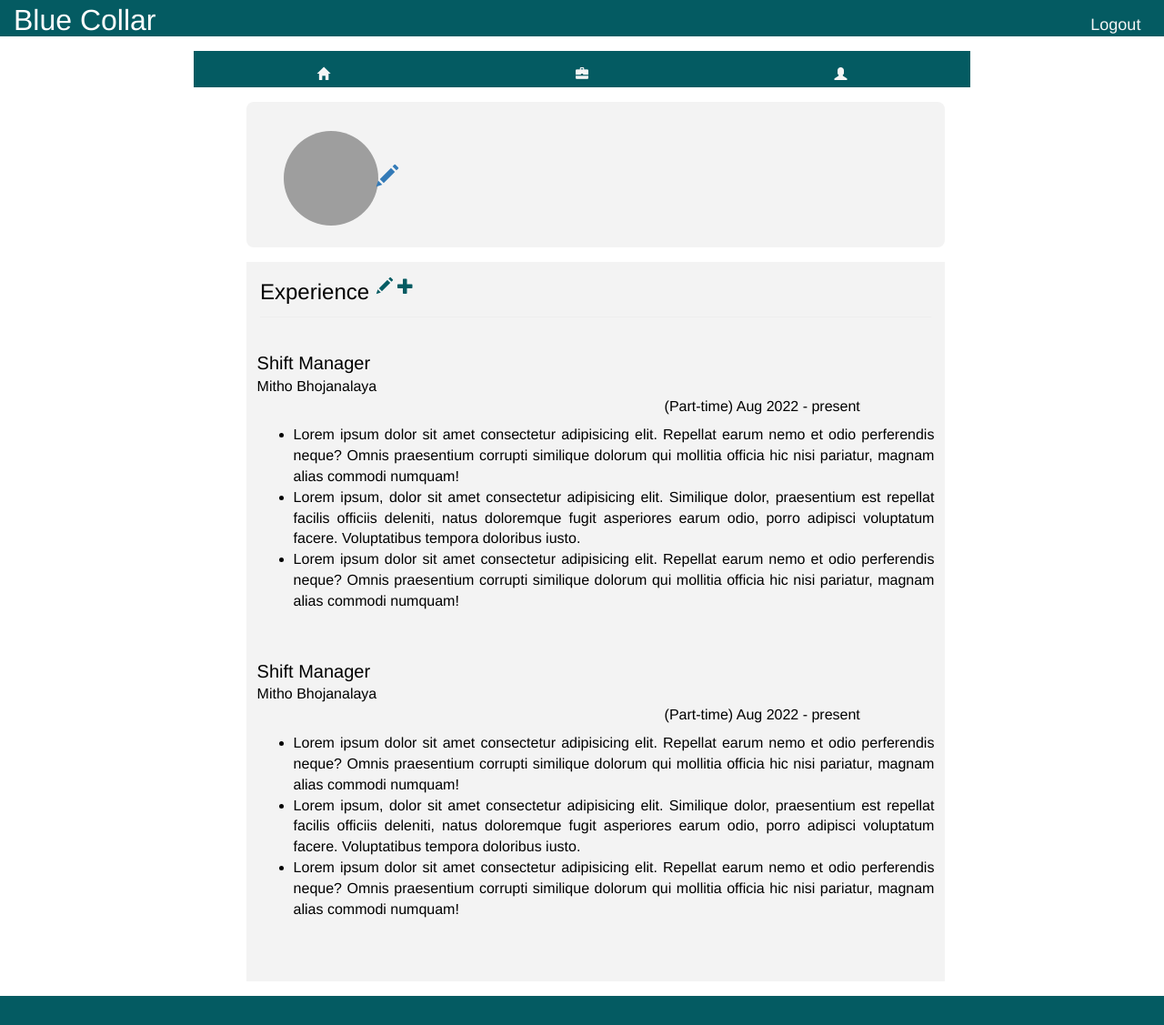
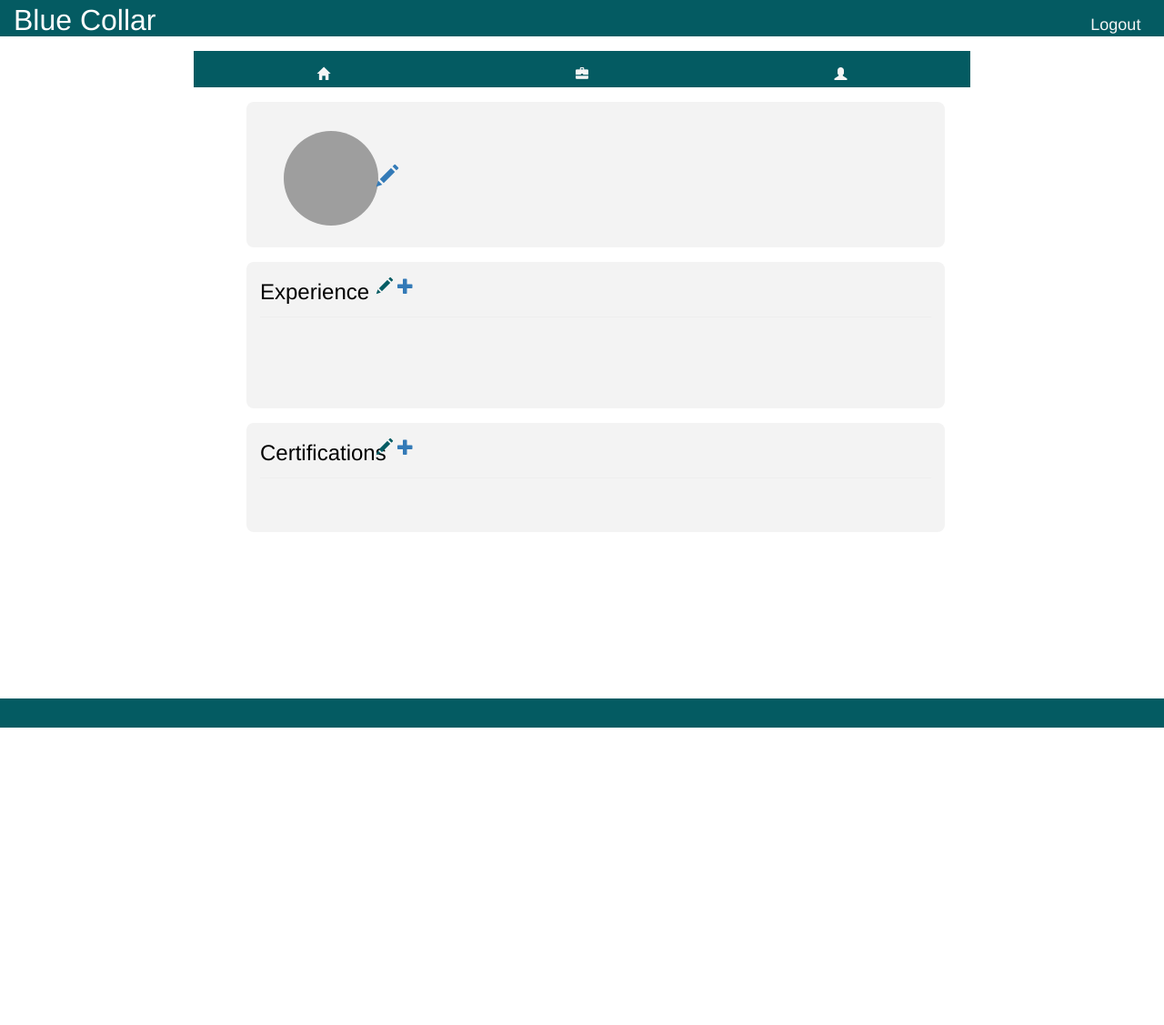
Before and after one commit to NIrajan-15/Blue-Collar, a Django app: page /profile/ in a window 1280 px wide; the page is wider, and only the part inside the window is pictured. Shown: that part at 91% size. After the commit the page ends 800 px from the top of that part, so only its background shows below. Run offline with Django 4.2, Linux system fonts and the light colour scheme; a user stored in the database is signed in; data comes from the database, SQL or seed files in the repository; some libraries are stand-ins or nearby versions; grey boxes are pictures that could not be loaded.

Commit message:
Feat: User Profile Page creation feature

```diff
--- a/App/Job/admin.py
+++ b/App/Job/admin.py
@@ -7,3 +7,4 @@ admin.site.register(Job)
 admin.site.register(UserProfile)
 admin.site.register(Experience)
 admin.site.register(Post)
+admin.site.register(Certifications)
--- a/App/Job/filters.py
+++ b/App/Job/filters.py
@@ -7,9 +7,9 @@ from .models import *
 
 class JobsFilter(django_filters.FilterSet):
     note = CharFilter(field_name='title',lookup_expr='icontains')
-    note1 = CharFilter(field_name='city',lookup_expr='icontains')
-    note2 = CharFilter(field_name='state',lookup_expr='icontains')
-    note3 = CharFilter(field_name='type',lookup_expr='icontains')
+    note = CharFilter(field_name='city',lookup_expr='icontains')
+    note = CharFilter(field_name='state',lookup_expr='icontains')
+    note = CharFilter(field_name='type',lookup_expr='icontains')
 
     class Meta:
         model = Job
--- a/App/Job/helper.py
+++ b/App/Job/helper.py
@@ -25,7 +25,7 @@ def search_jobs(request):
     jobfilter.city = request.POST.get('city')
     jobfilter.type = request.POST.get('type')
     jobs = jobfilter.qs
-    mainjob = jobs[0]
+    mainjob = jobs[:1]
     context={
 
     'jobs':jobs,
--- a/App/Job/templates/Job/base.html
+++ b/App/Job/templates/Job/base.html
@@ -139,6 +139,14 @@
             margin-top: 0.2vh;
         }
 
+        @media screen and (max-width:420px)
+    {
+        .top,.searchand{
+            margin-left: -4vw;
+            width: 100vw;
+        }
+    }
+
     </style>
 
 </head>
--- a/App/Job/templates/Job/profile.html
+++ b/App/Job/templates/Job/profile.html
@@ -59,20 +59,23 @@
         margin-top: 2vh;
     }
 
-    .experience_container{
+    .experience_container,.certification_container{
         background-color: #f3f3f3;
-        min-height: 20vh;
+        min-height: 15vh;
         margin-top: 2vh;
         margin-bottom: 2vh;
+        border-radius: 1vh;
     }
+
 
     .experience_header{
         height: 5vh;
+
     }
 
     .experience_content{
-        min-height: 15vh;
-        padding: 2vh;
+        min-height: 10vh;
+        padding-left: 1vh;
 
     }
 
@@ -83,10 +86,9 @@
     }
 
     .each_experience{
-        min-height: 20vh;
+        min-height: 10vh;
         background-color: #ffffff00;
         padding-left: 2vw;
-
     }
 
     .job_title{
@@ -109,8 +111,20 @@
         font-size: 2vh;
         text-align: justify;
         padding-right: 2vw;
+
     }
 
+    .each_certification{
+        min-height: 5vh;
+        padding-left: 1vw;
+        margin-bottom: 1vh;
+        padding-left: 5vw;
+    }
+
+    .certification_link{
+        width: 50vw;
+
+    }
 
 </style>
 
@@ -126,6 +140,7 @@
             <h3><a href="{% url 'updateprofile' profile.id %}"><span class="glyphicon glyphicon-pencil"></span></a></h3>
         </div>
     </div>
+
     <div class="row experience_container">
         <div class="col">
             <div class="row experience_header">
@@ -134,54 +149,70 @@
                 </div>
 
                 <div class="col-8 editexp">
-                    <span class="glyphicon glyphicon-pencil"> </span> <span class="glyphicon glyphicon-plus"></span>
+                    <span class="glyphicon glyphicon-pencil"> </span> <a href="{% url 'addExp' %}"><span class="glyphicon glyphicon-plus"></span></a>
                 </div>
             </div>
 
             <hr>
 
             <div class="row experience_content">
+                {% for experience in experiences %}
                 <div class="row each_experience">
 
-                        <div class="row job_title"> Shift Manager </div>
+                        <div class="row job_title"> {{experience.job_title}} </div>
 
                         <div class="row employer">
-                            <div class="employer_name"> Mitho Bhojanalaya    </div>
-                            <div class="work_date">  (Part-time)  Aug 2022 - present </div>
+                            <div class="employer_name"> {{experience.employer}}   </div>
+                            <div class="work_date">  {{experience.type}}  {{experience.start_date}} - {{experience.end_date}} </div>
                         </div>
 
                         <div class="row experience_description">
-                            <ul>
-                                <li> Lorem ipsum dolor sit amet consectetur adipisicing elit. Repellat earum nemo et odio perferendis neque? Omnis praesentium corrupti similique dolorum qui mollitia officia hic nisi pariatur, magnam alias commodi numquam! </li>
-                                <li> Lorem ipsum, dolor sit amet consectetur adipisicing elit. Similique dolor, praesentium est repellat facilis officiis deleniti, natus doloremque fugit asperiores earum odio, porro adipisci voluptatum facere. Voluptatibus tempora doloribus iusto.</li>
-                                <li> Lorem ipsum dolor sit amet consectetur adipisicing elit. Repellat earum nemo et odio perferendis neque? Omnis praesentium corrupti similique dolorum qui mollitia officia hic nisi pariatur, magnam alias commodi numquam! </li>
-                            </ul>
+                          {{experience.job_description|safe}}
                         </div>
+
                 </div>
-                <hr>
-                <div class="row each_experience">
+            <hr>
+            {% endfor %}
+            </div>
+        </div>
+        </div>
 
-                    <div class="row job_title"> Shift Manager </div>
-                    <div class="row employer">
-                        <div class="employer_name"> Mitho Bhojanalaya    </div>
-                        <div class="work_date">  (Part-time)  Aug 2022 - present </div>
+            <div class="row certification_container">
+                <div class="col">
+                    <div class="row experience_header">
+                        <div class="col-2">
+                            <h3> Certifications</h3>
+                        </div>
+
+                        <div class="col-8 editexp">
+                            <span class="glyphicon glyphicon-pencil"> </span> <a href="{% url 'addCertification' %}"><span class="glyphicon glyphicon-plus"></span></a>
+                        </div>
+
                     </div>
-                    <div class="row experience_description">
-                        <ul>
-                            <li> Lorem ipsum dolor sit amet consectetur adipisicing elit. Repellat earum nemo et odio perferendis neque? Omnis praesentium corrupti similique dolorum qui mollitia officia hic nisi pariatur, magnam alias commodi numquam! </li>
-                            <li> Lorem ipsum, dolor sit amet consectetur adipisicing elit. Similique dolor, praesentium est repellat facilis officiis deleniti, natus doloremque fugit asperiores earum odio, porro adipisci voluptatum facere. Voluptatibus tempora doloribus iusto.</li>
-                            <li> Lorem ipsum dolor sit amet consectetur adipisicing elit. Repellat earum nemo et odio perferendis neque? Omnis praesentium corrupti similique dolorum qui mollitia officia hic nisi pariatur, magnam alias commodi numquam! </li>
-                        </ul>
+                    <hr>
+                    {% for certificate in certificates %}
+                    <div class="row each_certification">
+                    <div class="col">
+                        <div class="row">
+                            <a><button class="btn btn-primary certification_link"> {{certificate.certification_name}}  </button></a>
+                        </div>
+                        <div class="row">
+                            <span>Issued by: {{certificate.issued_by}}</span>
+                        </div>
                     </div>
 
+                    </div>
+                    <hr>
+                    {% endfor %}
+
+
                 </div>
-                <hr>
+
             </div>
 
-        </div>
     </div>
 
-    <div>
+
 
     </div>
 
--- a/App/Job/templates/Job/update_profile.html
+++ b/App/Job/templates/Job/update_profile.html
@@ -1,5 +1,8 @@
 {% extends 'Job/base.html' %}
 {% load crispy_forms_tags %}
+
+{% block searchbar %}{% endblock %}
+
 {% block content %}
 
 <style>
@@ -33,7 +36,7 @@
         {% csrf_token %}
             {{profileForm|crispy}}
         <div class="row">
-            <input type="submit" value="Share"  name="post" class="btn btn-primary btn-lg postsubmit">
+            <input type="submit" value="Save"  name="post" class="btn btn-primary btn-lg postsubmit">
         </div>
         </form>
 
--- a/App/Job/urls.py
+++ b/App/Job/urls.py
@@ -13,6 +13,8 @@ urlpatterns = [
     path('updateprofile/<str:pid>/', views.update_profile, name='updateprofile'),
     path('employer/<str:pid>/',views.employer_mode, name='employer'),
     path('add_job/',views.add_job, name="addJob"),
+    path('add_experience',views.add_experience, name="addExp"),
+    path('add_certification',views.add_certification,name="addCertification"),
 
 
 ]
--- a/App/Job/views.py
+++ b/App/Job/views.py
@@ -1,5 +1,3 @@
-from cProfile import Profile
-from pickle import FALSE
 from .forms import *
 from django.shortcuts import render, redirect
 from .models import *
@@ -66,7 +64,6 @@ def home(request):
     context = {
         'posts' : posts,
     }
-
     return render(request, 'Job/Home.html', context)
 
 
@@ -105,12 +102,14 @@ def employer_mode(request,pid):
             context = helper.search_jobs(request)
             return render(request,'Job/employer.html', context)
 
-
     profile = UserProfile.objects.get(user=request.user)
     jobs = Job.objects.filter(employer=profile)
-    mainjob = Job.objects.get(id=pid)
+    numjob = jobs.count()
+
+    mainjob = jobs[:1]
+
     context={
-
+        'numJob':numjob,
         'jobs':jobs,
         'mainjob':mainjob
     }
@@ -144,10 +143,17 @@ def profile(request):
 
     if (UserProfile.objects.get(user=request.user) is not None):
         profile = UserProfile.objects.get(user=request.user)
+        experiences = Experience.objects.filter(user_profile=profile)
+        certificates = Certifications.objects.filter(user_profile=profile)
+
     else:
         profile = None
+        experiences = None
+
     context = {
-        'profile' : profile
+        'certificates':certificates,
+        'profile' : profile,
+        'experiences': experiences,
     }
 
     return render(request, 'Job/profile.html', context)
@@ -171,3 +177,43 @@ def update_profile(request, pid):
     }
 
     return render(request, 'Job/update_profile.html', context)
+
+@login_required(login_url='login')
+def add_experience(request):
+
+    if request.method=="POST":
+        form = ExperienceForm(request.POST)
+        profile = UserProfile.objects.get(user=request.user)
+
+        if form.is_valid():
+            experience = form.save(commit=False)
+            experience.user_profile = profile
+            experience.save()
+        return redirect('profile/')
+
+    form = ExperienceForm()
+    context = {
+        'form':form,
+
+    }
+    return render(request,'Job/add_experience.html', context)
+
+@login_required(login_url='login')
+def add_certification(request):
+
+    if request.method=="POST":
+        form = CertificationForm(request.POST,request.FILES)
+        profile = UserProfile.objects.get(user=request.user)
+
+        if form.is_valid():
+            certification = form.save(commit=False)
+            certification.user_profile = profile
+            certification.save()
+        return redirect('profile/')
+
+    form = CertificationForm()
+    context = {
+        'form':form,
+
+    }
+    return render(request,'Job/add_certification.html', context)
```
Also changed, not shown: App/Job/forms.py (+12 -6 lines), App/Job/models.py (+27 -12 lines), App/Job/templates/Job/Home.html (+10 -3 lines), App/Job/templates/Job/SignUp.html (+9 -24 lines), App/Job/templates/Job/add_certification.html (added, +22 -0 lines), App/Job/templates/Job/add_experience.html (added, +20 -0 lines), App/Job/templates/Job/jobs_base.html (+31 -4 lines), App/Job/migrations/0001_initial.py, App/db.sqlite3, 2 other files.
